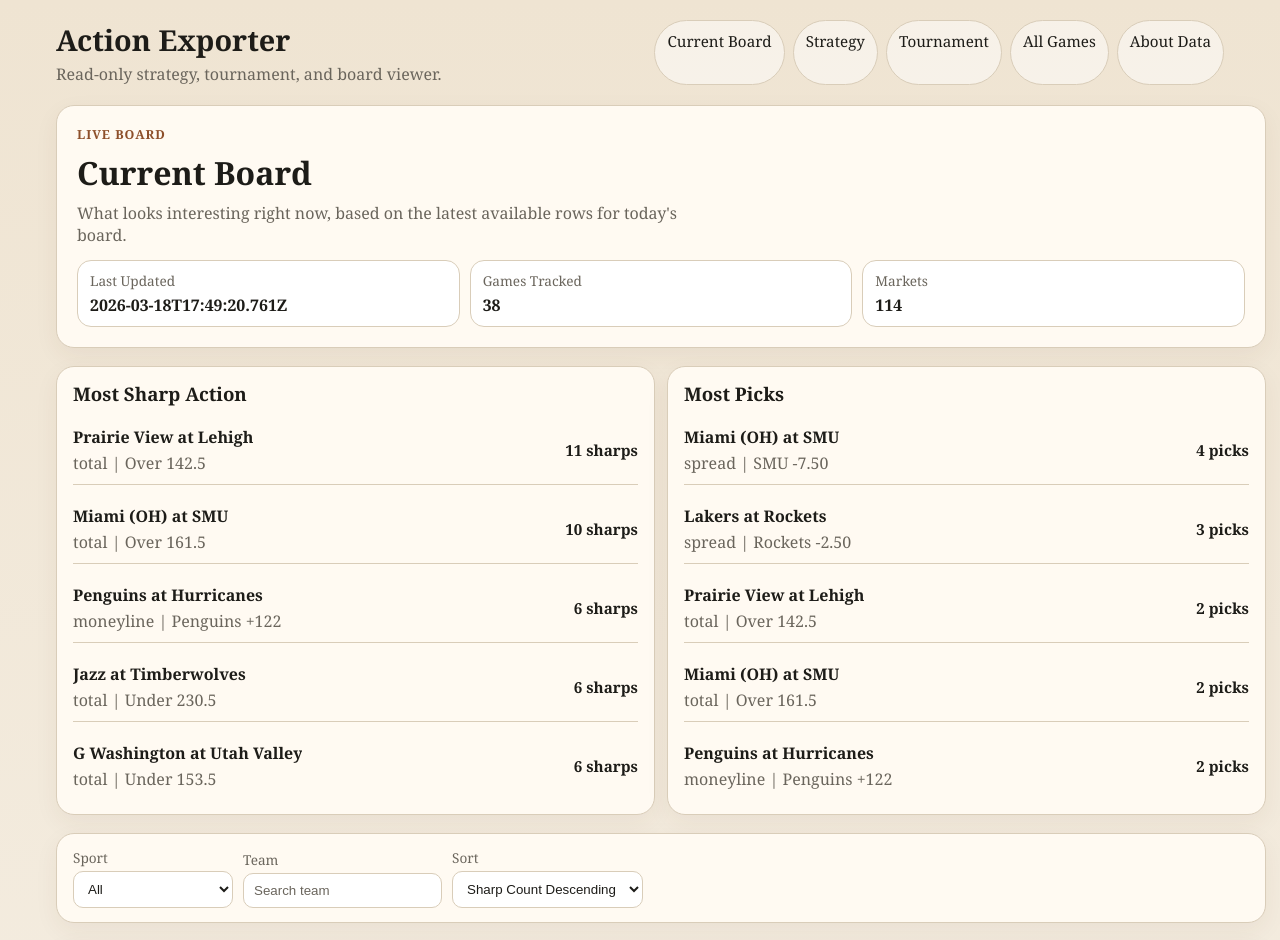
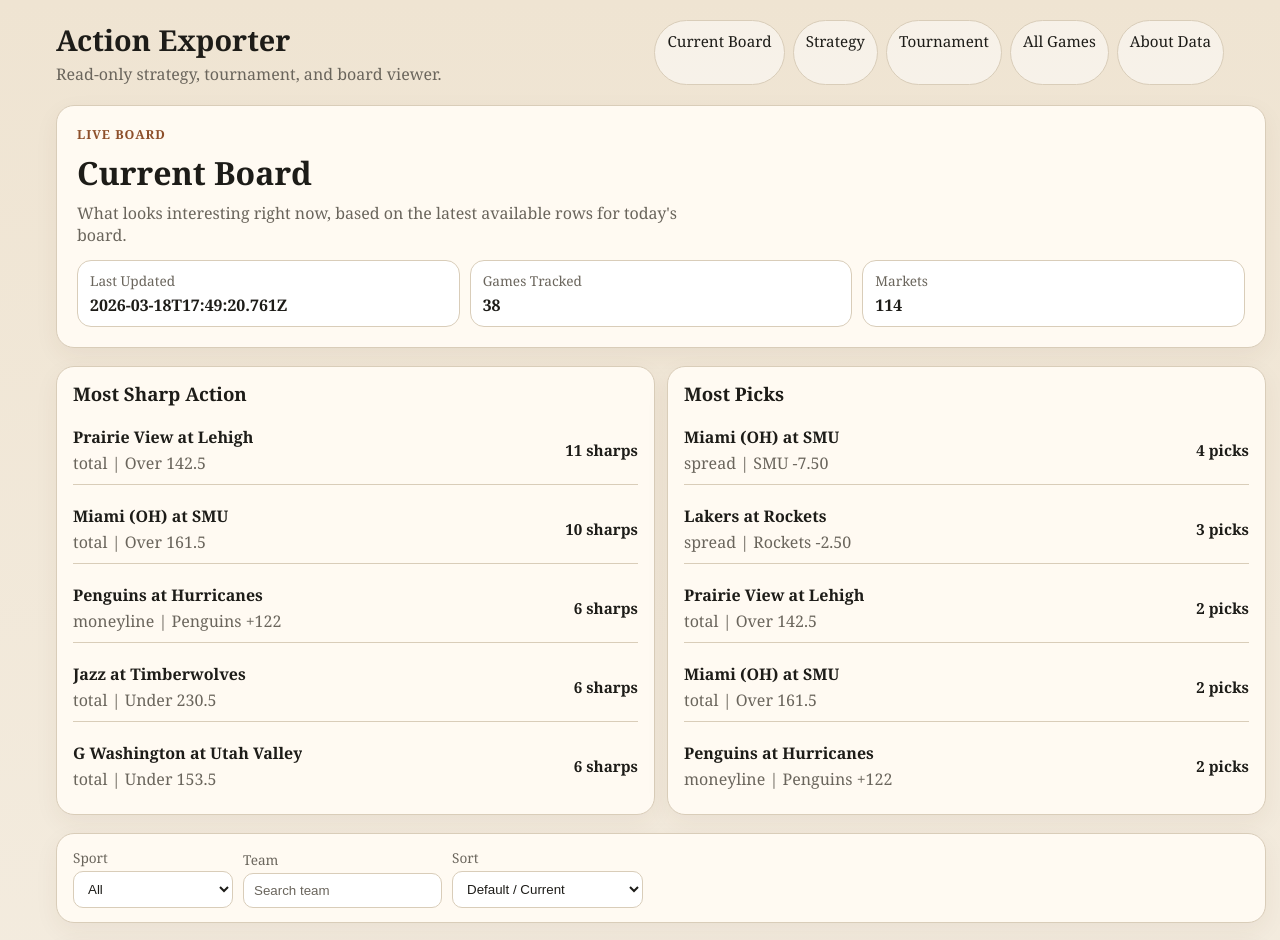
Before and after one commit to kevinheinzelman/action-exporter-view, a Next.js app: page / in a window 1280 px wide. Shown: the top 940 px of the page. Built offline with nearby package versions, Linux system fonts and the light colour scheme.

Commit message:
Add files via upload

```diff
--- a/app/page.tsx
+++ b/app/page.tsx
@@ -148,7 +148,7 @@ export default function CurrentBoardPage() {
   const [metadata, setMetadata] = useState<{ generatedAt: string | null }>({ generatedAt: null });
   const [sportFilter, setSportFilter] = useState('all');
   const [teamFilter, setTeamFilter] = useState('');
-  const [sortMode, setSortMode] = useState('sharp_desc');
+  const [sortMode, setSortMode] = useState('default');
 
   useEffect(() => {
     fetchPublicJson('/data/current_board.json', {
```
